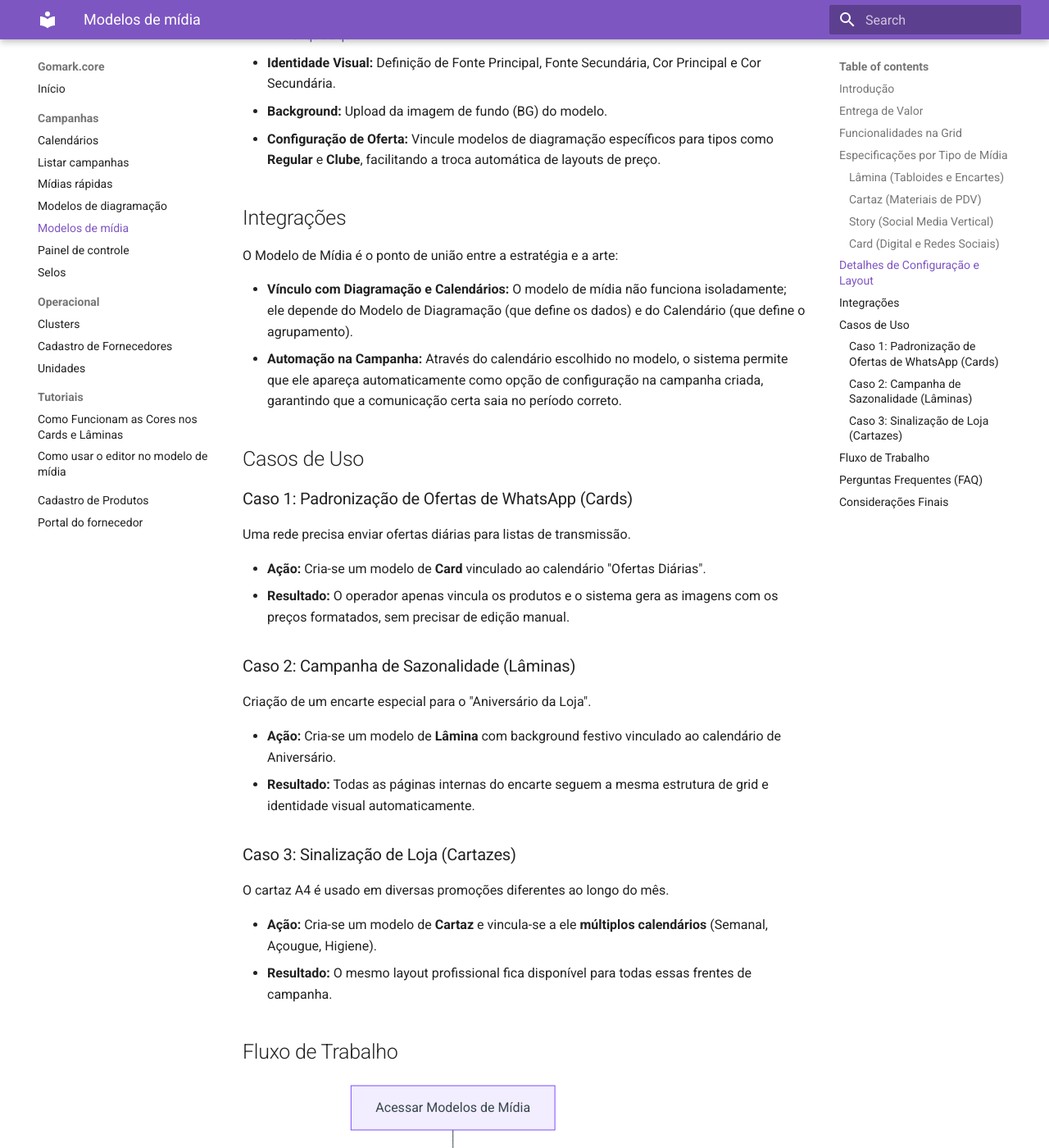
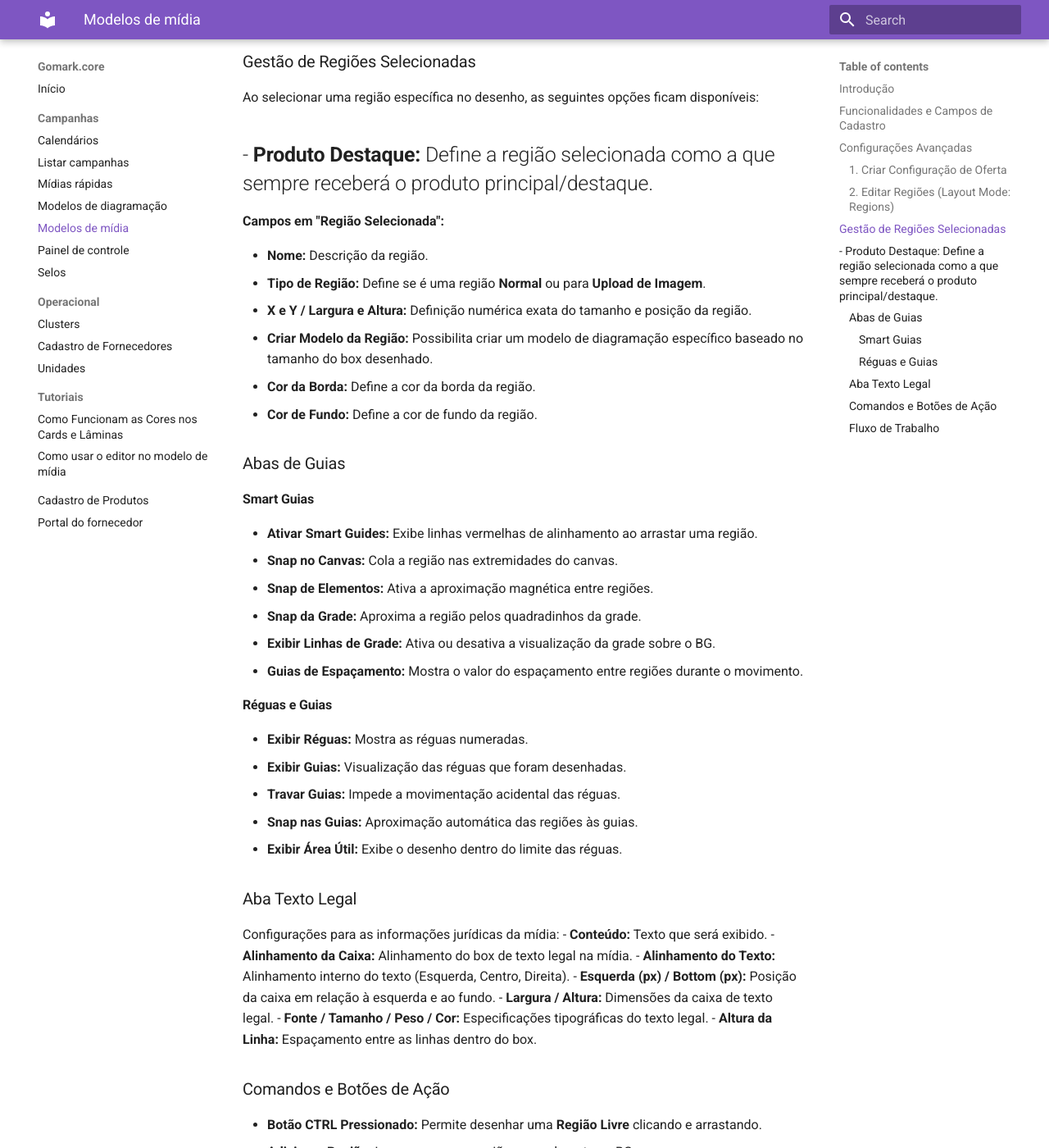
Before and after one commit to suporte552/documentacao, an MkDocs documentation site: the page built from docs/Campanhas/Modelos de mídia.md, in a window 1280 px wide and 1400 px high, scrolled down 2127 px. Shown: the whole window at 82% size. Built offline with MkDocs 1.6.1 and Material for MkDocs 9.7.7, drawn with Linux system fonts in a browser that asks for light colours; some of the changed text lies outside the part shown.

Commit message:
vault backup: 2026-05-04 09:06:52

````diff
--- a/docs/Campanhas/Modelos de mídia.md
+++ b/docs/Campanhas/Modelos de mídia.md
@@ -1,109 +1,120 @@
-## Introdução
-O módulo de **Modelos de Mídia** permite criar e gerenciar modelos reutilizáveis para peças promocionais. Através de modelos configuráveis, é possível padronizar a criação de cartazes, lâminas, cards e stories, garantindo a identidade visual e agilizando o processo de criação.
+### Introdução
+
+Os **Modelos de Mídia** são o alicerce visual das suas campanhas. É neste módulo que inserimos os fundos (BGs), definimos as áreas de atuação (regiões) e configuramos a hierarquia visual de fontes e cores. Eles garantem que, independentemente de quem esteja operando, o resultado final siga estritamente a identidade visual da marca.
 
 !!! info "Caminho"
-    Menu Lateral esquerdo → Campanhas e Ofertas → Config. das Campanhas → Modelos de Mídia
-## Entrega de Valor
+    Menu Lateral Esquerdo → Campanhas → Modelos de Mídia
 
-- **Padronização:** Garante que a identidade visual seja respeitada em todas as peças.
-- **Agilidade:** Reduz o trabalho manual ao reutilizar estruturas pré-definidas.
-- **Escalabilidade:** Permite criar múltiplos formatos (impresso e digital) a partir de um único planejamento.
-- **Eficiência:** Criação mais rápida com modelos vinculados a calendários e diagramações.
-## Funcionalidades na Grid
-Na tela principal, você tem o controle total dos modelos existentes:
+### Funcionalidades e Campos de Cadastro
+Ao criar ou editar um modelo de mídia, preencha as informações conforme os campos abaixo:
 
-- **Filtros:** Possibilidade de filtrar por calendário vinculado, tipo de mídia, modelo de diagramação e registros excluídos.
-- **Ações:** Editar modelos existentes, replicar modelos (para criar variações rapidamente) e criar novos.
-## Especificações por Tipo de Mídia
-Ao criar um novo modelo, as características mudam conforme o tipo selecionado:
-### Lâmina (Tabloides e Encartes)
-Página com múltiplos produtos organizados em grid ou layout estruturado.
+|**Campo**|**Descrição**|
+|---|---|
+|**Nome**|Descrição da mídia para identificação no sistema.|
+|**Tipo de Mídia**|Define qual mídia está sendo feita: **Cartaz, Lâmina, Card ou Storie**.|
+|**Calendário**|Vincule o calendário correspondente.|
+|**Modelo de Diagramação**|Vincule o modelo de diagramação que será a base da mídia.|
+|**Tipo de Página**|**Interna:** Usado geralmente para as páginas de miolo.<br><br>  <br><br>**Capa:** Utilizado para diferenciar capas (ex: capa com 4 produtos e interna com 12) ou capas com BGs diferentes.|
+|**Modo de Layout**|Define o comportamento das regiões (ex: Regiões Livres).|
+|**Produtos por Página**|Define quantos produtos aparecem por peça (ex: Card com 2 produtos e Storie com 4), independente de quantos forem colocados na campanha.|
+|**Fonte Principal**|Fonte das descrições. Segue a hierarquia: Modelo de Mídia → Modelo de Diagramação → Elemento.|
+|**Fonte Secundária**|Fonte de números e preços. Segue a mesma hierarquia de busca.|
+|**Cor Principal**|Cor primária definida seguindo a hierarquia de aplicação.|
+|**Cor Secundária**|Cor secundária definida seguindo a hierarquia de aplicação.|
 
-- **Configurações:** Requer um **Modelo de Organização** (define quantidade e posições dos produtos).
-- **Vínculo:** Associada a um único calendário específico (campo obrigatório).
-- **Orientação:** Retrato ou Paisagem.
-### Cartaz (Materiais de PDV)
-Material impresso para produto único, ideal para destaques.
+!!! tip "Importante"
+    É necessário **Salvar** o registro para habilitar os outros campos e abas de configuração.
 
-- **Tamanhos:** A3, A4, A5, A6 e Régua (formato personalizado em faixa horizontal).
-- **Vínculo:** Pode ser associado a **múltiplos calendários** (campo obrigatório).
-- **Diferencial:** Opção para criar versão espelhada (exclusivo A5).
-### Story (Social Media Vertical)
-Formato vertical (9:16) otimizado para mobile (Instagram/Facebook).
+### Configurações Avançadas
 
-- **Dimensões:** 1080 × 1920 px.
-- **Vínculo:** Um calendário por story (campo obrigatório).
-### Card (Digital e Redes Sociais)
-Peça gráfica quadrada (1:1) para redes sociais, apps ou totens digitais.
+#### 1. Criar Configuração de Oferta
+Utilizado quando se trabalha com tipos específicos de oferta (Clube, Escalonado, etc.). É necessário criar essa configuração para buscar o modelo de diagramação correto; caso contrário, o sistema sempre utilizará o padrão vinculado no Modelo de Mídia.
 
-- **Vínculo:** Um calendário por card (campo obrigatório).
-- **Uso:** Otimizado para materiais digitais.
-## Detalhes de Configuração e Layout
+#### 2. Editar Regiões (Layout Mode: Regions)
+Nesta área é feita a definição técnica do espaço útil da mídia.
 
-- **Calendário:** Vincule o calendário deste modelo. Para saber mais sobre os calendários, leia em: [Calendários](https://suporte552.github.io/documentacao/Campanhas/Calend%C3%A1rios/)
-- **Modelo de Diagramação:** Vincule o modelo de diagramação. Para saber mais sobre o modelo de diagramação, leia em: [Modelos de diagramação](https://suporte552.github.io/documentacao/Campanhas/Modelos%20de%20diagrama%C3%A7%C3%A3o/)
-- **Tipo de Página:** Selecione se o modelo é **Capa** ou **Interna**.
-- **Modelo de Layout:**
+- **Botão Limpar Background:** Limpa o BG atual, possibilitando colocar um modelo pronto apenas para servir de base na hora de desenhar as regiões.
 
-    * **Grid:** Organização automática (permite posição/tamanho livre na grid).
-    - **Regiões Livres:** Edição manual no botão **"Editar regiões"**. Para saber mais sobre o editor, [clique aqui](https://suporte552.github.io/documentacao/Tutoriais/Como%20usar%20o%20editor%20no%20modelo%20de%20m%C3%ADdia/)
 
-- **Identidade Visual:** Definição de Fonte Principal, Fonte Secundária, Cor Principal e Cor Secundária.
-- **Background:** Upload da imagem de fundo (BG) do modelo.
-- **Configuração de Oferta:** Vincule modelos de diagramação específicos para tipos como **Regular** e **Clube**, facilitando a troca automática de layouts de preço.
-## Integrações
-O Modelo de Mídia é o ponto de união entre a estratégia e a arte:
+**Ao clicar em "Criar boxes via grid template":**
 
-- **Vínculo com Diagramação e Calendários:** O modelo de mídia não funciona isoladamente; ele depende do Modelo de Diagramação (que define os dados) e do Calendário (que define o agrupamento).
-- **Automação na Campanha:** Através do calendário escolhido no modelo, o sistema permite que ele apareça automaticamente como opção de configuração na campanha criada, garantindo que a comunicação certa saia no período correto.
-## Casos de Uso
-### Caso 1: Padronização de Ofertas de WhatsApp (Cards)
-Uma rede precisa enviar ofertas diárias para listas de transmissão.
+- Para criar as regiões, é necessário arrastar as réguas até a posição desejada.
+- Em **Layout Mode**, escolha **Regions**.
+- Em **Template**, defina o número de colunas e linhas e clique em **“Aplicar margens a partir das réguas”**.
+- Clique em **Gerar Regiões**.
 
-- **Ação:** Cria-se um modelo de **Card** vinculado ao calendário "Ofertas Diárias".
-- **Resultado:** O operador apenas vincula os produtos e o sistema gera as imagens com os preços formatados, sem precisar de edição manual.
-### Caso 2: Campanha de Sazonalidade (Lâminas)
-Criação de um encarte especial para o "Aniversário da Loja".
+**Configurações do Grid:**
 
-- **Ação:** Cria-se um modelo de **Lâmina** com background festivo vinculado ao calendário de Aniversário.
-- **Resultado:** Todas as páginas internas do encarte seguem a mesma estrutura de grid e identidade visual automaticamente.
-### Caso 3: Sinalização de Loja (Cartazes)
-O cartaz A4 é usado em diversas promoções diferentes ao longo do mês.
+- **Gap Horizontal e Vertical:** Distanciamento entre as regiões desenhadas.
+- **Margem Superior e Inferior (px):** Definição das margens do topo e fundo.
+- **Margem Esquerda e Direita (px):** Definição das margens laterais.
+- **Largura Base e Altura Base (px):** Definição das dimensões reais do BG.
+- **Substituir:** Se marcado, irá substituir o trabalho feito anteriormente pelo novo grid.
 
-- **Ação:** Cria-se um modelo de **Cartaz** e vincula-se a ele **múltiplos calendários** (Semanal, Açougue, Higiene).
-- **Resultado:** O mesmo layout profissional fica disponível para todas essas frentes de campanha.
-## Fluxo de Trabalho
+
+### Gestão de Regiões Selecionadas
+Ao selecionar uma região específica no desenho, as seguintes opções ficam disponíveis:
+
+- **Produto Destaque:** Define a região selecionada como a que sempre receberá o produto principal/destaque.
+-
+**Campos em "Região Selecionada":**
+
+- **Nome:** Descrição da região.
+- **Tipo de Região:** Define se é uma região **Normal** ou para **Upload de Imagem**.
+- **X e Y / Largura e Altura:** Definição numérica exata do tamanho e posição da região.
+- **Criar Modelo da Região:** Possibilita criar um modelo de diagramação específico baseado no tamanho do box desenhado.
+- **Cor da Borda:** Define a cor da borda da região.
+- **Cor de Fundo:** Define a cor de fundo da região.
+
+
+### Abas de Guias
+#### Smart Guias
+
+- **Ativar Smart Guides:** Exibe linhas vermelhas de alinhamento ao arrastar uma região.
+- **Snap no Canvas:** Cola a região nas extremidades do canvas.
+- **Snap de Elementos:** Ativa a aproximação magnética entre regiões.
+- **Snap da Grade:** Aproxima a região pelos quadradinhos da grade.
+- **Exibir Linhas de Grade:** Ativa ou desativa a visualização da grade sobre o BG.
+- **Guias de Espaçamento:** Mostra o valor do espaçamento entre regiões durante o movimento.
+
+#### Réguas e Guias
+
+- **Exibir Réguas:** Mostra as réguas numeradas.
+- **Exibir Guias:** Visualização das réguas que foram desenhadas.
+- **Travar Guias:** Impede a movimentação acidental das réguas.
+- **Snap nas Guias:** Aproximação automática das regiões às guias.
+- **Exibir Área Útil:** Exibe o desenho dentro do limite das réguas.
+### Aba Texto Legal
+
+Configurações para as informações jurídicas da mídia:
+- **Conteúdo:** Texto que será exibido.
+- **Alinhamento da Caixa:** Alinhamento do box de texto legal na mídia.
+- **Alinhamento do Texto:** Alinhamento interno do texto (Esquerda, Centro, Direita).
+- **Esquerda (px) / Bottom (px):** Posição da caixa em relação à esquerda e ao fundo.
+- **Largura / Altura:** Dimensões da caixa de texto legal.
+- **Fonte / Tamanho / Peso / Cor:** Especificações tipográficas do texto legal.
+- **Altura da Linha:** Espaçamento entre as linhas dentro do box.
+
+### Comandos e Botões de Ação
+
+- **Botão CTRL Pressionado:** Permite desenhar uma **Região Livre** clicando e arrastando.
+- **Adicionar Região:** Insere uma nova região manualmente no BG.
+- **Remover Selecionada:** Remove apenas a região que está selecionada.
+- **Limpar Regiões:** Apaga todas as regiões do BG de uma vez.
+- **Salvar Regiões:** Salva as configurações de desenho no BG.
+- **Layout Mode Grid:** Abre uma pré-visualização de como as regiões ficarão preenchidas.
+
+### Fluxo de Trabalho
+
+
 
 ```mermaid
 graph TD
-    A[Acessar Modelos de Mídia] --> B[Criar Novo Modelo]
-    B --> C[Definir Nome e Tipo de Mídia]
-    C --> D[Vincular Calendário e Diagramação]
-    D --> E{Escolher Layout}
-    E -->|Grid| F[Definir Colunas/Linhas]
-    E -->|Regiões Livres| G[Editar Regiões no Editor]
-    F --> H[Configurar Cores e Fontes]
-    G --> H[Configurar Cores e Fontes]
-    H --> I[Inserir Imagem de Background]
-    I --> J[Salvar e Publicar]
-    J --> K[Usar na Campanha via Calendário]
+A[Acessar Modelos de Mídia] --> B[Cadastrar Informações Gerais]
+B --> C[Salvar para Habilitar Edição]
+C --> D[Carregar BG e Limpar se necessário]
+D --> E[Definir Réguas e Grid Template]
+E --> F[Gerar e Ajustar Regiões]
+F --> G[Configurar Texto Legal e Identidade Visual]
+G --> H[Salvar Regiões e Pré-visualizar]
 ```
-
----
-
-## Perguntas Frequentes (FAQ)
-
-!!! question "Posso vincular um cartaz a mais de um calendário?"
-    Sim, os cartazes permitem múltiplos calendários para que o mesmo modelo de sinalização seja usado em diversas campanhas.
-
-!!! question "O que acontece se eu não configurar o background?"
-    O modelo ficará sem uma base visual, o que pode comprometer a estética da peça final na diagramação.
-
-!!! question "Como o sistema sabe qual preço usar (Clube ou Regular)?"
-    Isso é definido na "Configuração de Oferta", onde você vincula os modelos de diagramação específicos para cada tipo de preço dentro do modelo de mídia.
-
-## Considerações Finais
-
-A correta integração entre Modelos de Mídia, Calendários e Diagramação é o que garante a eficiência da plataforma, permitindo que artes complexas sejam geradas em segundos com total segurança visual.
-
-**Leia Também**
````
Also changed, not shown: 1 other file.
